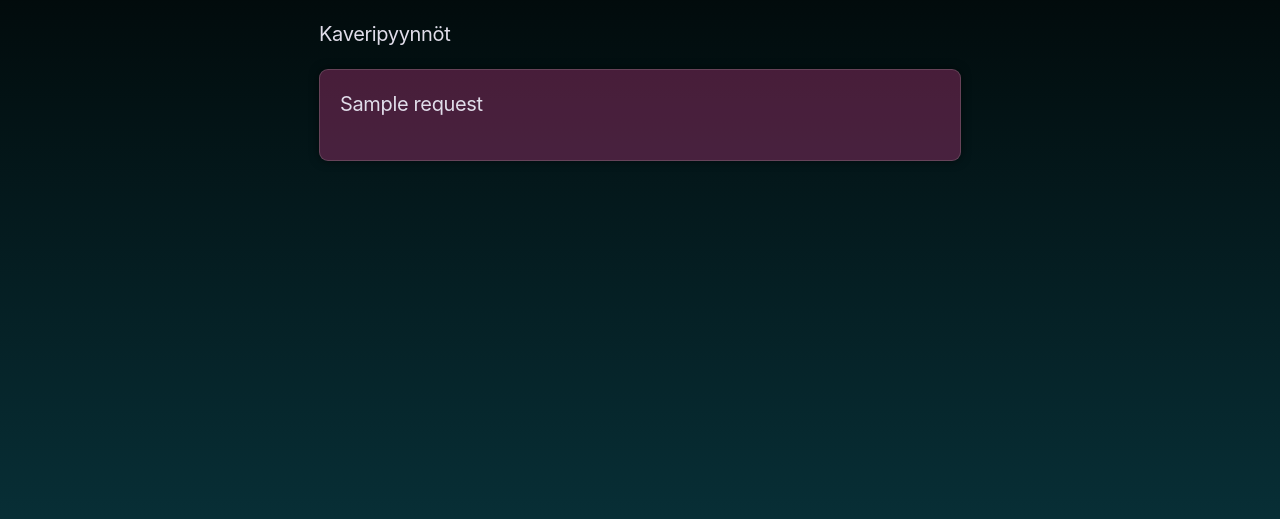
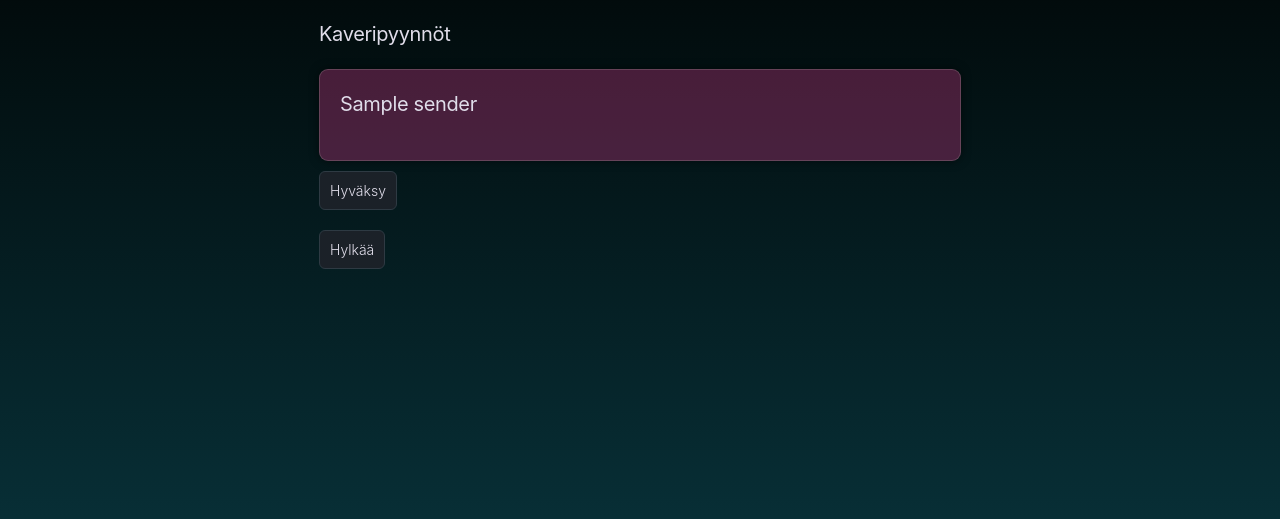
Before and after one commit to ellarasalo/Treenipaivakirja, a Flask app: template templates/friendrequests.html in a window 1280 px wide. Shown: the part 151-670 px from the top of the page. Run offline with Flask 3, Linux system fonts and the light colour scheme; the template is opened without the code that fills it: most values are stand-ins (such as "Sample title", 1, 10 or a date in 2020).

Commit message:
:sparkles: feat: add friends

```diff
--- a/templates/friendrequests.html
+++ b/templates/friendrequests.html
@@ -2,8 +2,14 @@
 {% block content %}
 <div class="whiteclass">
     <p>Kaveripyynnöt</p>
-    {% for request in requests %}
-        <div class="box">{{ request }}</div>
+    {% for sender in requests %}
+        <div class="box">{{ sender }}</div>
+        <form action="/acceptfriendrequest/{{ sender }}" method="post" class="whiteclass">
+            <button type="submit" class="miniwhiteclass">Hyväksy</button>
+        </form>
+        <form action="/declinefriendrequest/{{ sender }}" method="post" class="whiteclass">
+            <button type="submit" class="miniwhiteclass">Hylkää</button>
+        </form>
     {% endfor %}
 </div>
 
```
Also changed, not shown: queries.py (+19 -0 lines), routes.py (+10 -0 lines).
